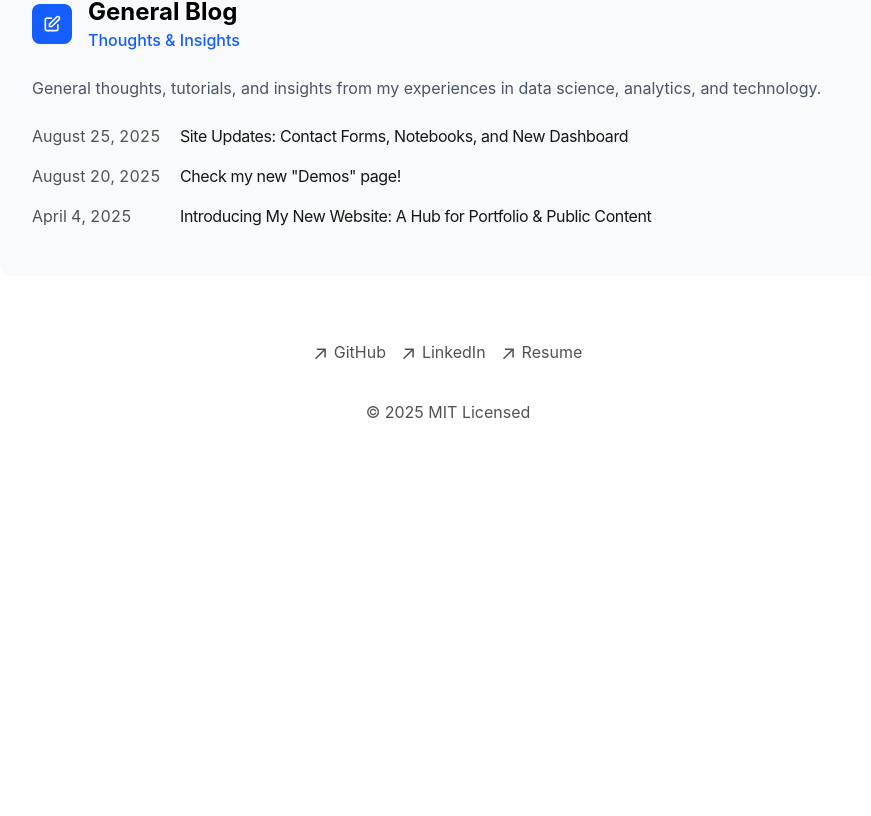
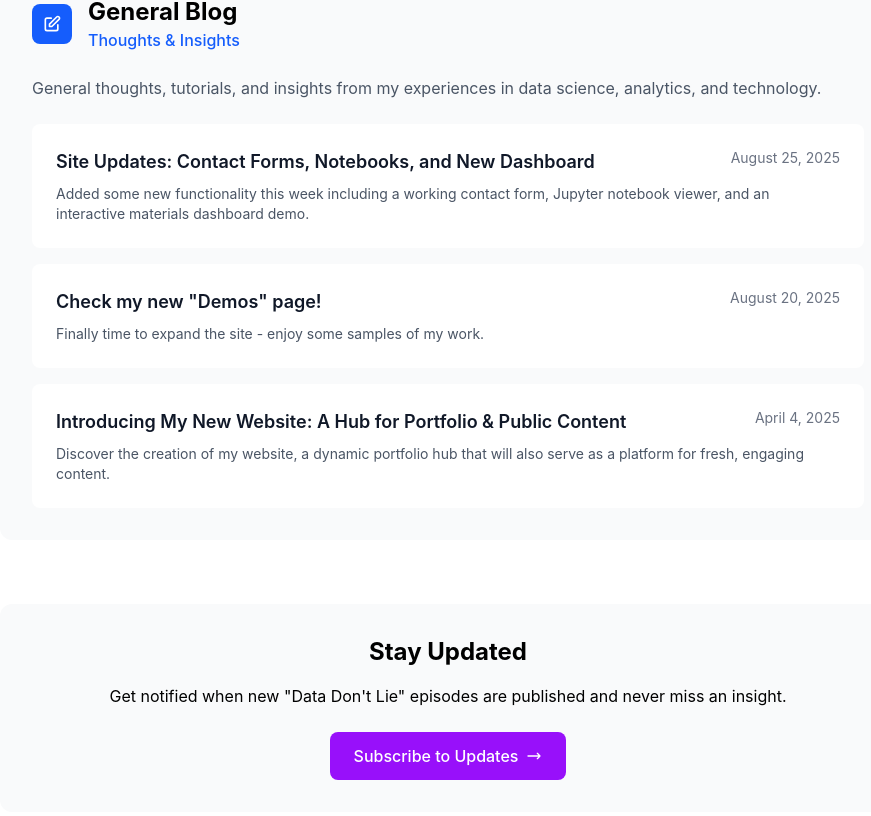
Before and after one commit to dillon-shearer/dillon-shearer-website, a Next.js app: page /blog in a window 1280 px wide. Shown: the part 664-1480 px from the top of the page, without its empty margins (192-1063 px from the left). Before the commit the page ends 1152 px from the top, so only its background shows below. Built offline with nearby package versions, Linux system fonts and the light colour scheme.

Commit message:
update blog mechanisms to differentiate DDL vs general blog

```diff
--- a/app/blog/page.tsx
+++ b/app/blog/page.tsx
@@ -1,5 +1,6 @@
 // app/blog/page.tsx
 import { BlogPosts } from '@/app/components/posts'
+import { DataDontLiePosts } from '@/app/components/data-dont-lie-posts'
 
 export const metadata = {
   title: 'Blog | DWD',
@@ -48,16 +49,8 @@ export default function Page() {
                 Exploring trends, debunking myths, and uncovering patterns that matter.
               </p>
 
-              {/* Placeholder for Data Don't Lie posts */}
-              <div className="bg-white dark:bg-gray-700 rounded-lg p-6 border-2 border-dashed border-gray-200 dark:border-gray-600">
-                <div className="text-center text-gray-500 dark:text-gray-400">
-                  <svg className="w-10 h-10 mx-auto mb-3" fill="none" stroke="currentColor" viewBox="0 0 24 24">
-                    <path strokeLinecap="round" strokeLinejoin="round" strokeWidth={1.5} d="M12 6v6m0 0v6m0-6h6m-6 0H6" />
-                  </svg>
-                  <p className="font-medium">Coming Soon</p>
-                  <p className="text-sm">"Data Don't Lie" series coming soon... </p>
-                </div>
-              </div>
+              {/* Data Don't Lie posts will appear here */}
+              <DataDontLiePosts />
             </div>
           </section>
 
@@ -82,12 +75,31 @@ export default function Page() {
                 General thoughts, tutorials, and insights from my experiences in data science,
                 analytics, and technology.
               </p>
+
               <div className="space-y-4">
                 <BlogPosts />
               </div>
             </div>
           </section>
         </div>
+
+        {/* Newsletter CTA */}
+        <div className="max-w-4xl mx-auto">
+          <div className="text-center mt-16 p-8 bg-gray-50 dark:bg-gray-800 rounded-xl">
+            <h2 className="text-2xl font-bold mb-4">
+              Stay Updated
+            </h2>
+            <p className="mb-6">
+              Get notified when new "Data Don't Lie" episodes are published and never miss an insight.
+            </p>
+            <button className="inline-flex items-center px-6 py-3 bg-purple-600 text-white font-medium rounded-lg hover:bg-purple-700 transition-colors">
+              Subscribe to Updates
+              <svg className="ml-2 w-4 h-4" fill="none" stroke="currentColor" viewBox="0 0 24 24">
+                <path strokeLinecap="round" strokeLinejoin="round" strokeWidth={2} d="M17 8l4 4m0 0l-4 4m4-4H3" />
+              </svg>
+            </button>
+          </div>
+        </div>
       </div>
     </div>
   )
--- a/app/blog/utils.ts
+++ b/app/blog/utils.ts
@@ -1,3 +1,4 @@
+// app/blog/utils.ts
 import fs from 'fs'
 import path from 'path'
 
@@ -6,6 +7,8 @@ type Metadata = {
   publishedAt: string
   summary: string
   image?: string
+  series?: string
+  episode?: number
 }
 
 function parseFrontmatter(fileContent: string) {
@@ -20,7 +23,13 @@ function parseFrontmatter(fileContent: string) {
     let [key, ...valueArr] = line.split(': ')
     let value = valueArr.join(': ').trim()
     value = value.replace(/^['"](.*)['"]$/, '$1') // Remove quotes
-    metadata[key.trim() as keyof Metadata] = value
+
+    // Handle numeric values for episode
+    if (key.trim() === 'episode') {
+      metadata[key.trim() as keyof Metadata] = parseInt(value) as any
+    } else {
+      metadata[key.trim() as keyof Metadata] = value as any
+    }
   })
 
   return { metadata: metadata as Metadata, content }
--- /dev/null
+++ b/app/components/data-dont-lie-posts.tsx
@@ -0,0 +1,60 @@
+// app/components/data-dont-lie-posts.tsx
+import Link from 'next/link'
+import { getBlogPosts, formatDate } from '@/app/blog/utils'
+
+export function DataDontLiePosts() {
+  // Filter for Data Don't Lie series posts
+  const allPosts = getBlogPosts()
+  const dataDontLiePosts = allPosts
+    .filter(post => post.metadata.series === 'data-dont-lie')
+    .sort((a, b) => {
+      if (new Date(a.metadata.publishedAt) > new Date(b.metadata.publishedAt)) {
+        return -1
+      }
+      return 1
+    })
+
+  if (dataDontLiePosts.length === 0) {
+    return (
+      <div className="bg-white dark:bg-gray-700 rounded-lg p-6 border-2 border-dashed border-gray-200 dark:border-gray-600">
+        <div className="text-center text-gray-500 dark:text-gray-400">
+          <svg className="w-10 h-10 mx-auto mb-3" fill="none" stroke="currentColor" viewBox="0 0 24 24">
+            <path strokeLinecap="round" strokeLinejoin="round" strokeWidth={1.5} d="M12 6v6m0 0v6m0-6h6m-6 0H6" />
+          </svg>
+          <p className="font-medium">Coming Soon</p>
+          <p className="text-sm">Your first "Data Don't Lie" post will appear here</p>
+        </div>
+      </div>
+    )
+  }
+
+  return (
+    <div className="space-y-4">
+      {dataDontLiePosts.map((post) => (
+        <article key={post.slug} className="bg-white dark:bg-gray-700 rounded-lg p-6 hover:bg-gray-50 dark:hover:bg-gray-600 transition-colors">
+          <Link href={`/blog/${post.slug}`} className="block">
+            <div className="flex items-start justify-between mb-2">
+              <div className="flex-1">
+                <h3 className="text-lg font-semibold text-gray-900 dark:text-white hover:text-purple-600 dark:hover:text-purple-400 transition-colors">
+                  {post.metadata.title}
+                </h3>
+                {post.metadata.episode && (
+                  <span className="inline-flex items-center px-2 py-1 rounded text-xs font-medium bg-purple-100 text-purple-800 dark:bg-purple-900 dark:text-purple-300 mt-1">
+                    Episode {post.metadata.episode}
+                  </span>
+                )}
+              </div>
+              <time className="text-sm text-gray-500 dark:text-gray-400 ml-4 flex-shrink-0">
+                {formatDate(post.metadata.publishedAt)}
+              </time>
+            </div>
+
+            <p className="text-gray-600 dark:text-gray-300 text-sm line-clamp-2">
+              {post.metadata.summary}
+            </p>
+          </Link>
+        </article>
+      ))}
+    </div>
+  )
+}
--- a/app/components/posts.tsx
+++ b/app/components/posts.tsx
@@ -1,36 +1,50 @@
+// app/components/posts.tsx
 import Link from 'next/link'
-import { formatDate, getBlogPosts } from 'app/blog/utils'
+import { formatDate, getBlogPosts } from '@/app/blog/utils'
 
 export function BlogPosts() {
-  let allBlogs = getBlogPosts()
+  // Filter out Data Don't Lie series posts for general blog
+  const allPosts = getBlogPosts()
+  const generalPosts = allPosts
+    .filter(post => post.metadata.series !== 'data-dont-lie')
+    .sort((a, b) => {
+      if (new Date(a.metadata.publishedAt) > new Date(b.metadata.publishedAt)) {
+        return -1
+      }
+      return 1
+    })
+
+  if (generalPosts.length === 0) {
+    return (
+      <div className="bg-white dark:bg-gray-700 rounded-lg p-6 border-2 border-dashed border-gray-200 dark:border-gray-600">
+        <div className="text-center text-gray-500 dark:text-gray-400">
+          <p className="font-medium">No general blog posts yet</p>
+          <p className="text-sm">General thoughts and insights will appear here</p>
+        </div>
+      </div>
+    )
+  }
 
   return (
-    <div>
-      {allBlogs
-        .sort((a, b) => {
-          if (
-            new Date(a.metadata.publishedAt) > new Date(b.metadata.publishedAt)
-          ) {
-            return -1
-          }
-          return 1
-        })
-        .map((post) => (
-          <Link
-            key={post.slug}
-            className="flex flex-col space-y-1 mb-4"
-            href={`/blog/${post.slug}`}
-          >
-            <div className="w-full flex flex-col md:flex-row space-x-0 md:space-x-2">
-              <p className="text-neutral-600 dark:text-neutral-400 w-[140px] tabular-nums flex-shrink-0">
-                {formatDate(post.metadata.publishedAt, false)}
-              </p>
-              <p className="text-neutral-900 dark:text-neutral-100 tracking-tight">
+    <div className="space-y-4">
+      {generalPosts.map((post) => (
+        <article key={post.slug} className="bg-white dark:bg-gray-700 rounded-lg p-6 hover:bg-gray-50 dark:hover:bg-gray-600 transition-colors">
+          <Link href={`/blog/${post.slug}`} className="block">
+            <div className="flex items-start justify-between mb-2">
+              <h3 className="text-lg font-semibold text-gray-900 dark:text-white hover:text-blue-600 dark:hover:text-blue-400 transition-colors flex-1">
                 {post.metadata.title}
-              </p>
+              </h3>
+              <time className="text-sm text-gray-500 dark:text-gray-400 ml-4 flex-shrink-0">
+                {formatDate(post.metadata.publishedAt)}
+              </time>
             </div>
+
+            <p className="text-gray-600 dark:text-gray-300 text-sm line-clamp-2">
+              {post.metadata.summary}
+            </p>
           </Link>
-        ))}
+        </article>
+      ))}
     </div>
   )
 }
```
